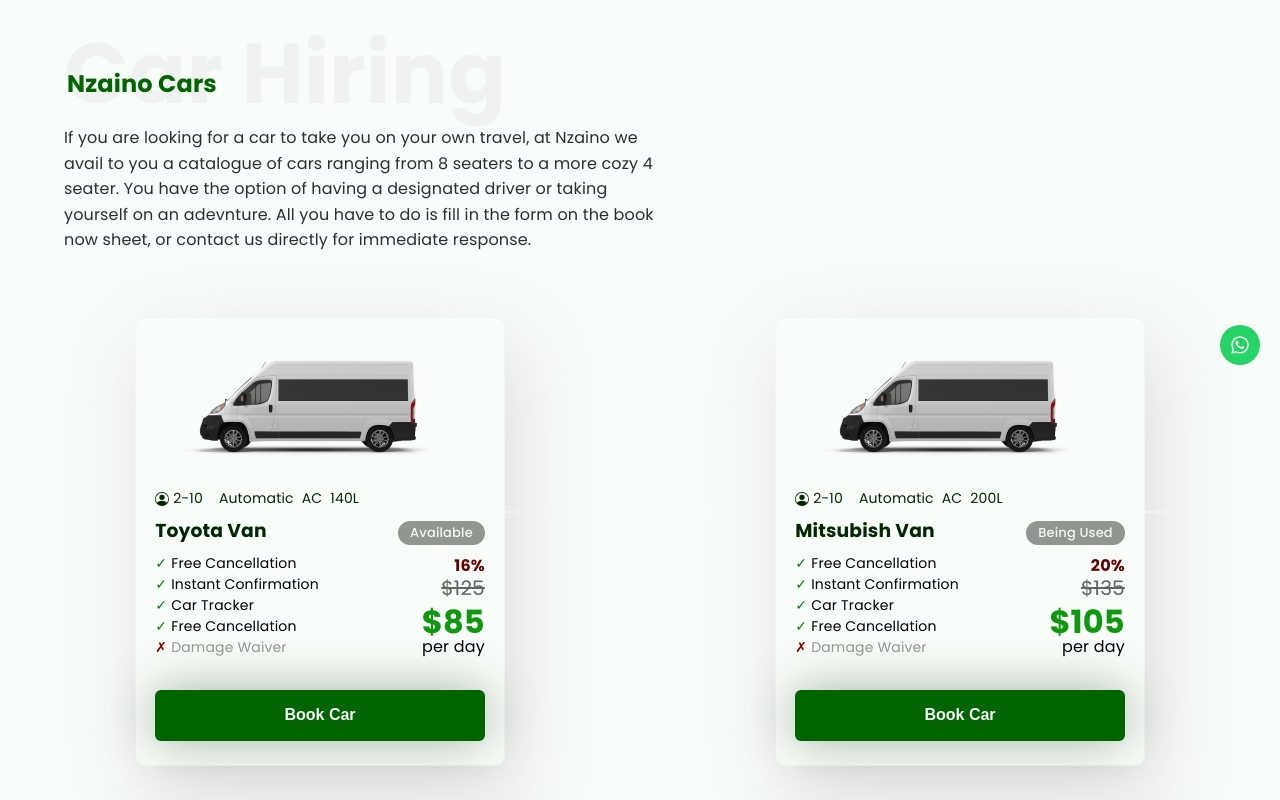
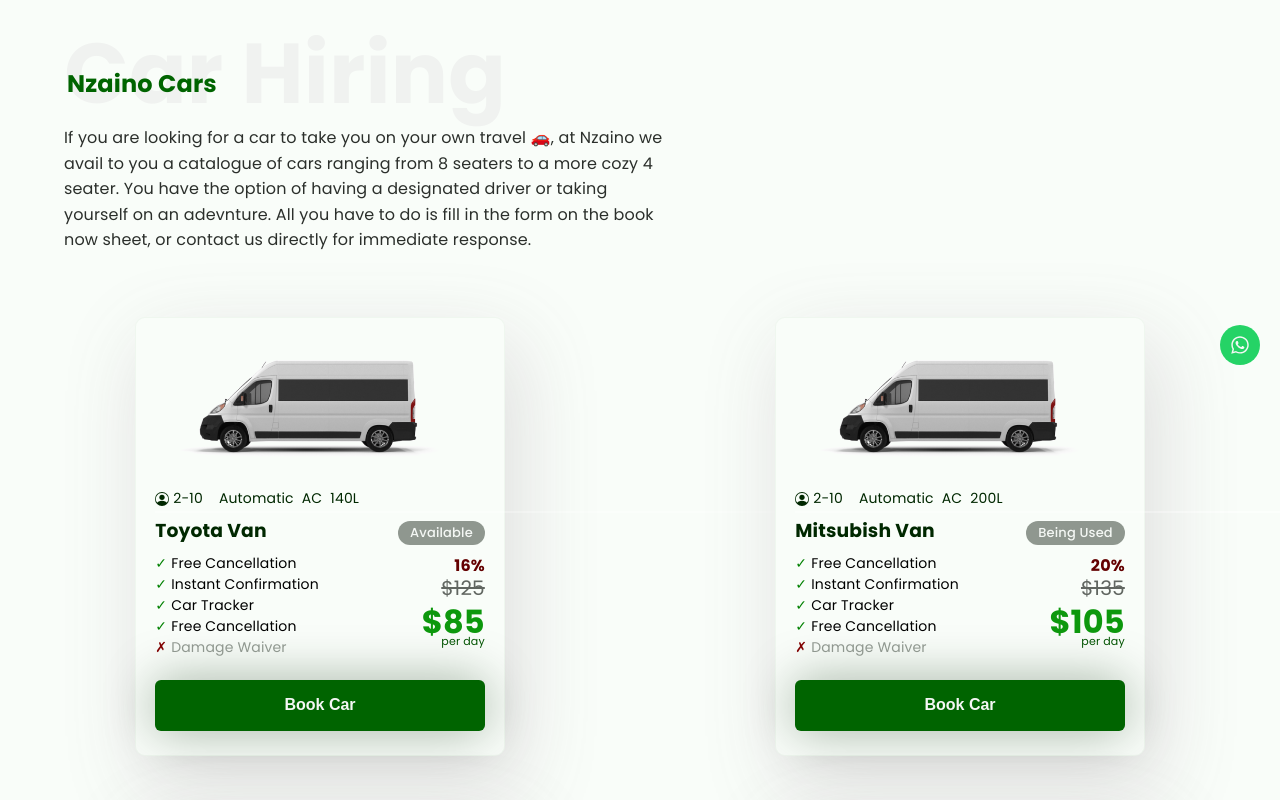
Before and after one commit to thebuya/Nzaino_Website, a React (Create React App) app: page /car in a window 1280 px wide. Shown: the part 420-1220 px from the top of the page. Built offline with nearby package versions, Linux system fonts and the light colour scheme.

Commit message:
Remaining Blog

```diff
--- a/src/Components/blogreel.js
+++ b/src/Components/blogreel.js
@@ -128,7 +128,7 @@
     },
     {
         id:"2",
-        quote: "We had an amazing time with Nzaino on our Uganda tour. The itinerary was well-planned,"+
+        quote: "We had an amazing time💫 with Nzaino on our Uganda tour. The itinerary was well-planned,"+
         " the guides were knowledgeable and friendly, and the accommodation was comfortable and clean. "+
         "We saw so many beautiful places and animals, and learned a lot about the culture and history of Uganda."+
         "<span class='highlight'>We highly recommend Nzaino to anyone looking for a memorable and affordable travel experience in East Africa.</span> ",
--- a/src/Pages/aboutus/AboutSectionsI.jsx
+++ b/src/Pages/aboutus/AboutSectionsI.jsx
@@ -146,7 +146,7 @@
                 <p className="caption">
                 A special mention to all our friends all around East
                  Africa who offer their guide and support on our tours.
-                 They are a crucial part of our team.
+                 They are a crucial part of our team. 👏🏾
                 </p>
               </div>
           </div>
--- a/src/Pages/cars/Car.jsx
+++ b/src/Pages/cars/Car.jsx
@@ -23,7 +23,7 @@
                         cleartitle = "Nzaino Cars"
                         />
                         <p className="paragraphs">
-                         If you are looking for a car to take you on your own travel,
+                         If you are looking for a car to take you on your own travel 🚗,
                          at Nzaino we avail to you a catalogue of cars ranging from
                          8 seaters to a more cozy 4 seater. You have the option of
                          having a designated driver or taking yourself on an adevnture.
--- a/src/Pages/cars/car.css
+++ b/src/Pages/cars/car.css
@@ -121,7 +121,7 @@
 .carShow .pricingInfo .carpricing{
     display: flex;
     flex-direction: column;
-    align-items: end;
+    align-items: flex-end;
 }
 .carShow .pricingInfo .carpricing .percentageOff{
 
@@ -143,6 +143,10 @@
 .carShow .pricingInfo .carpricing .rate{
     display: flex;
     bottom: 12px;
+    font-weight: 400;
+    font-size: 11px;
+    color: var(--green-B02);
+    line-height: 15px;
     position: relative;
 }
 
--- a/src/Pages/home/Home.jsx
+++ b/src/Pages/home/Home.jsx
@@ -48,7 +48,7 @@
                           we have something for everyone. We tailor each safari
                           to your personal preferences and interests, ensuring that you have
                             the best experience possible. Join us and discover the wonders
-                            of Africa with Nzaino Travel Africa.
+                            of Africa 🌍 with Nzaino Travel Africa.
                         </p>
                     </div>
 
@@ -65,7 +65,7 @@
                     <p className="caption">
                     A special mention to all our friends all around East
                     Africa who offer their guide and support on our tours.
-                    They are a crucial part of our team.
+                    They are a crucial part of our team. 👏🏾
                     </p>
                   </div>
               </div>
```
